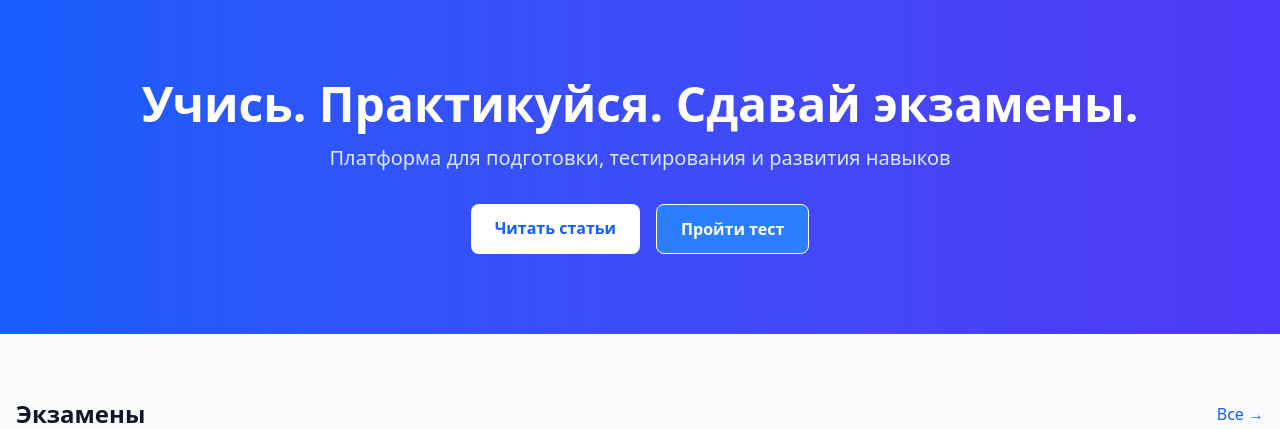
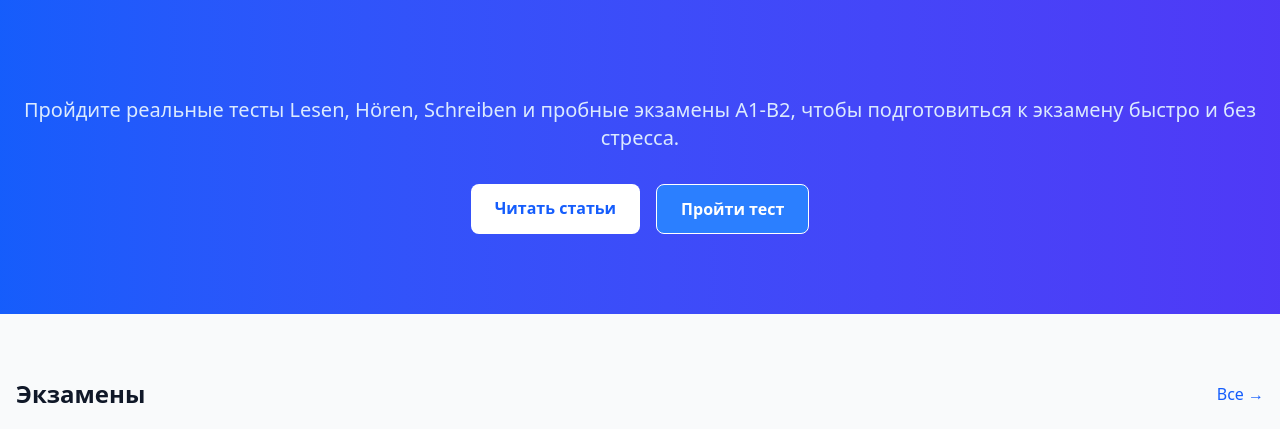
Before and after one commit to vanpipka/start-deutsch.v3, a Django app: page / in a window 1280 px wide. Shown: the part 64-493 px from the top of the page. Run offline with Django 5.2, Linux system fonts and the light colour scheme; data that the repository does not hold is empty; style sheets or scripts are compiled from the project's sources; some libraries are stand-ins or nearby versions.

Commit message:
change seo

```diff
--- a/config/articles/templates/core/base.html
+++ b/config/articles/templates/core/base.html
@@ -2,7 +2,7 @@
 <!DOCTYPE html>
 <html lang="ru">
 <head>
-    <title>{% block title %}{{ seo_title|default:"Start Deutsch A1" }}{% endblock %}</title>
+    <title>{% block title %}{{ seo_title|default:"Немецкий A1 тесты онлайн (Goethe, TELC, ÖSD) — Бесплатная подготовка к экзамену" }}{% endblock %}</title>
     <meta charset="UTF-8">
     <meta name="description" content="{{ seo_description|default:'Подготовка к экзамену Deutsch A1, B1, B2.' }}">
     <link rel="canonical" href="{{ request.build_absolute_uri }}">
--- a/config/articles/templates/core/home.html
+++ b/config/articles/templates/core/home.html
@@ -1,6 +1,10 @@
 {% extends "core/base.html" %}
 {% load static %}
-{% block title %}Главная{% endblock %}
+{% block title %}Реальные экзамены по немецкому языку A1–B2 онлайн (Goethe, TELC, ÖSD) — Бесплатная подготовка к экзамену{% endblock %}
+
+{% block extra_meta %}
+    <meta property="og:image" content="{% static 'src/img/og_image.png' %}">
+{% endblock %}
 
 {% block content %}
 
@@ -8,10 +12,10 @@
 <section class="bg-gradient-to-r from-blue-600 to-indigo-600 text-white">
     <div class="max-w-7xl mx-auto px-4 py-20 text-center">
         <h1 class="text-4xl md:text-5xl font-bold mb-4">
-            Учись. Практикуйся. Сдавай экзамены.
+
         </h1>
         <p class="text-lg md:text-xl text-blue-100 mb-8">
-            Платформа для подготовки, тестирования и развития навыков
+            Пройдите реальные тесты Lesen, Hören, Schreiben и пробные экзамены A1-B2, чтобы подготовиться к экзамену быстро и без стресса.
         </p>
 
         <div class="flex justify-center gap-4">
--- a/config/tests/views.py
+++ b/config/tests/views.py
@@ -1,4 +1,4 @@
-from django.http import HttpResponseForbidden
+
 from django.views.generic import ListView, DetailView
 from django.utils import timezone
 from django.shortcuts import render, get_object_or_404, redirect
@@ -9,7 +9,6 @@ from django.db.models.functions import Coalesce
 from articles.models import Article
 from articles.utils import get_exam_rules_url
 from .models import ExamAttempt, Question, Test, Answer, Exam, TestCategory, TestResult, UserAnswer
-from .utils import get_last_exam_result_preview
 
 
 def home(request):
@@ -25,7 +24,10 @@ def home(request):
 
     return render(request, 'core/home.html', {
         'latest_articles': latest_articles,
-        'exams': exams
+        'exams': exams,
+        'seo_description': "Немецкий A1-B2 тесты онлайн с ответами и результатами. Подготовка к Goethe Start Deutsch A1-B2: Lesen, Hören, Schreiben + пробный экзамен бесплатно.",
+        'seo_keywords': "Немецкий A1-B2 тесты онлайн, Goethe Start Deutsch A1-B2, Telc A1-B2, ÖSD A1-B2, немецкий язык практика, немецкий язык экзамен, немецкий язык тесты, немецкий язык подготовка, немецкий язык онлайн тесты"
+
     })
 
 
```
